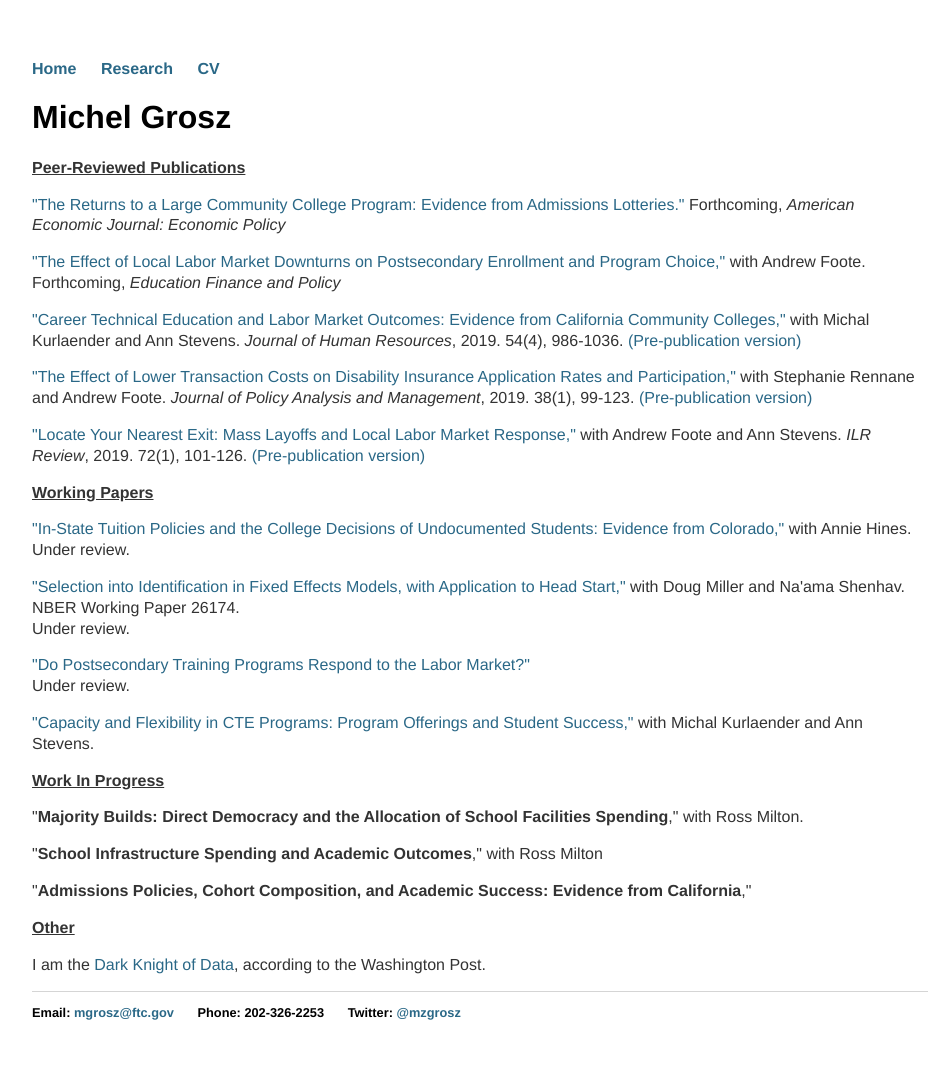
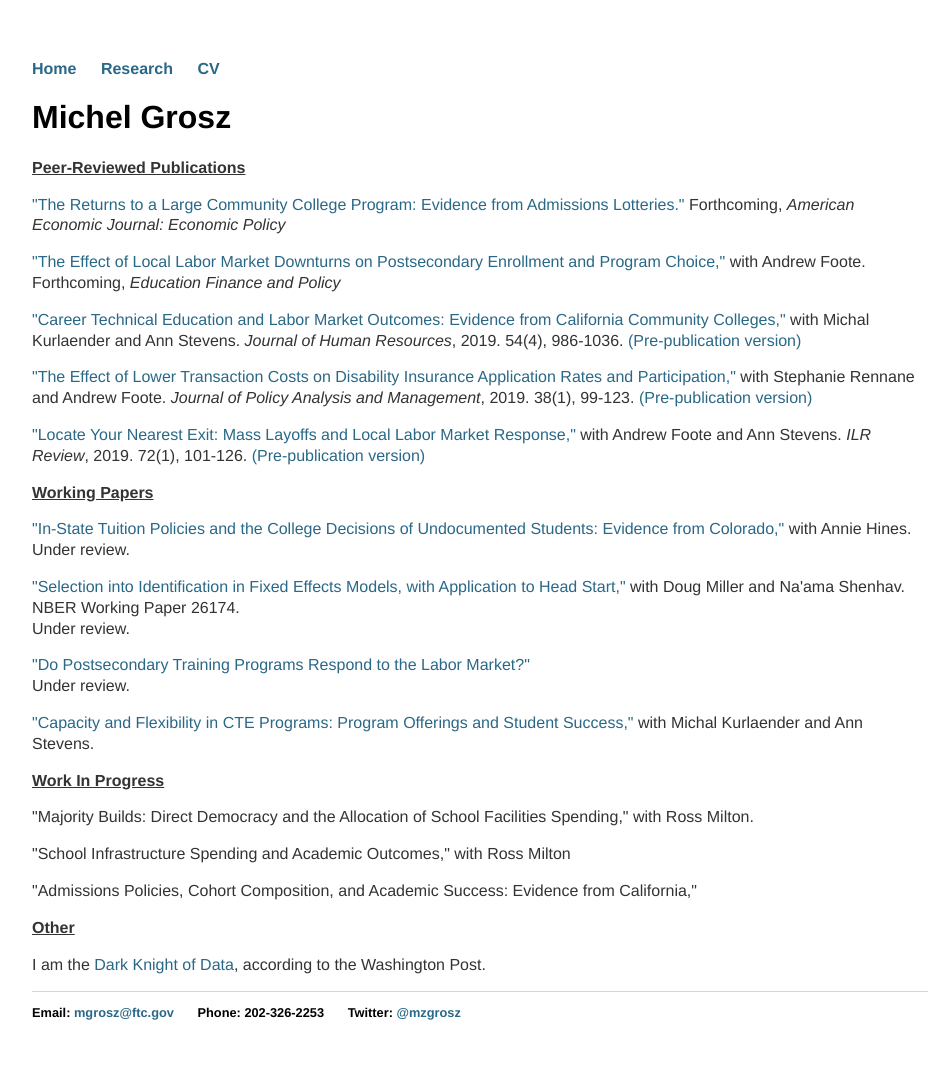
Before and after one commit to mzgrosz/mzgrosz.github.io, a Jekyll site: the page built from research/index.html, in a window 1280 px wide. Shown: the whole page, without its empty margins (160-1105 px from the left). Built offline with Jekyll 4.4.1, drawn with Linux system fonts in a browser that asks for light colours.

```diff
--- a/research/index.html
+++ b/research/index.html
@@ -68,11 +68,11 @@ title: Michel Grosz
 
 <p><b><u>Work In Progress</u></b></p>
 
-<p>&quot;<b>Majority Builds: Direct Democracy and the Allocation of School Facilities Spending</b>,&quot; with Ross Milton.</p>
+<p>&quot;Majority Builds: Direct Democracy and the Allocation of School Facilities Spending,&quot; with Ross Milton.</p>
 
-<p>&quot;<b>School Infrastructure Spending and Academic Outcomes</b>,&quot; with Ross Milton</p>
+<p>&quot;School Infrastructure Spending and Academic Outcomes,&quot; with Ross Milton</p>
 
-<p>&quot;<b>Admissions Policies, Cohort Composition, and Academic Success: Evidence from California</b>,&quot;</p>
+<p>&quot;Admissions Policies, Cohort Composition, and Academic Success: Evidence from California,&quot;</p>
 
 <p><b><u>Other</u></b></p>
 
```
